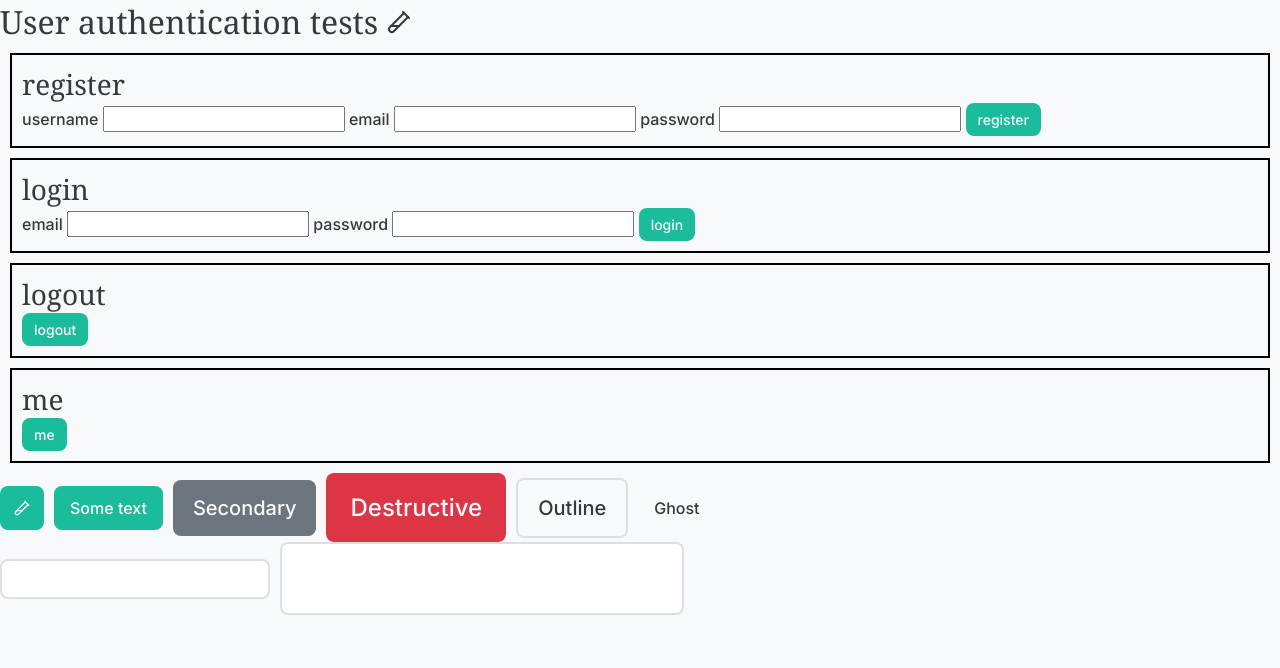
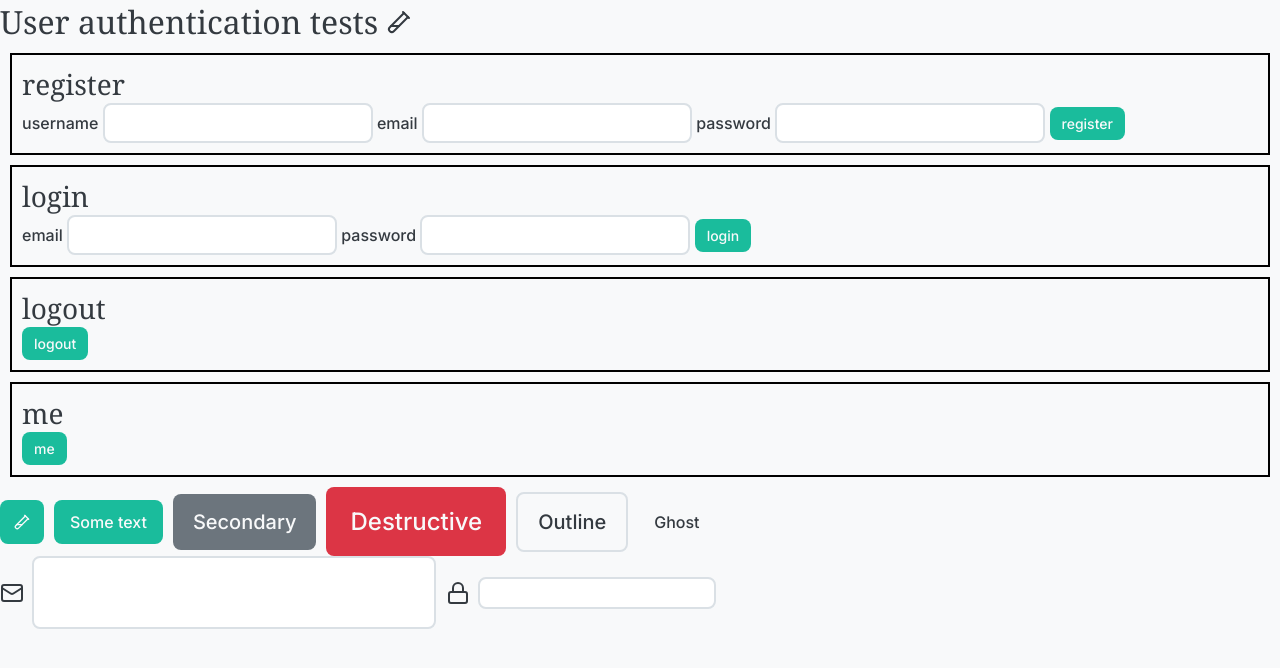
Before and after one commit to Vaalley/kohai-ui, a SvelteKit app: page / in a window 1280 px wide. Shown: the top 668 px of the page. Built offline with nearby package versions, Linux system fonts and the light colour scheme; no server answers.

Commit message:
input done-ish
can definitely be improved

```diff
--- a/src/components/atoms/Input/Input.css
+++ b/src/components/atoms/Input/Input.css
@@ -4,6 +4,13 @@
 	border: 2px solid var(--light-color-dark);
 	transition: background-color 0.2s;
 	transition: border 0.1s;
+}
+
+.input-container {
+	display: inline-flex;
+	justify-content: center;
+	align-items: center;
+	gap: var(--spacing-sm);
 }
 
 /* Sizes */
@@ -30,15 +37,7 @@
 }
 
 /* Focus */
-.input:active,
 .input:focus {
 	border: 2px solid var(--primary-color);
 	outline: none;
 }
-
-/* Icon */
-.input svg {
-	width: 1rem;
-	height: 1rem;
-	flex-shrink: 0;
-}
--- a/src/components/atoms/Input/Input.svelte
+++ b/src/components/atoms/Input/Input.svelte
@@ -3,12 +3,15 @@
 
 	let {
 		size = "md",
-		icon,
+		children,
 		...rest
 	} = $props();
 </script>
+<div class="input-container">
+	{@render children?.()}
 
-<input
-	class="input input--{size}"
-	{...rest}
-/>
+	<input
+		class="input input--{size}"
+		{...rest}
+	/>
+</div>
--- a/src/routes/+page.svelte
+++ b/src/routes/+page.svelte
@@ -3,6 +3,8 @@
 	import Button from "../components/atoms/Button/Button.svelte";
 	import Input from "../components/atoms/Input/Input.svelte";
 	import TestTubeDiagonal from "lucide-svelte/icons/test-tube-diagonal";
+	import Mail from "lucide-svelte/icons/mail";
+	import Lock from "lucide-svelte/icons/lock";
 
 	const baseUrl = "http://localhost:2501/";
 
@@ -10,17 +12,17 @@
 		const username = (
 			document.getElementById(
 				"registerUsername",
-			) as HTMLInputElement
+			)
 		)?.value ?? "";
 		const email = (
 			document.getElementById(
 				"registerEmail",
-			) as HTMLInputElement
+			)
 		)?.value ?? "";
 		const password = (
 			document.getElementById(
 				"registerPassword",
-			) as HTMLInputElement
+			)
 		)?.value ?? "";
 
 		await fetch(baseUrl + "auth/register", {
@@ -44,12 +46,12 @@
 		const email = (
 			document.getElementById(
 				"loginEmail",
-			) as HTMLInputElement
+			)
 		)?.value ?? "";
 		const password = (
 			document.getElementById(
 				"loginPassword",
-			) as HTMLInputElement
+			)
 		)?.value ?? "";
 
 		await fetch(baseUrl + "auth/login", {
@@ -115,7 +117,7 @@
 		>
 			<h2>register</h2>
 			<label for="registerUsername">username</label>
-			<input
+			<Input
 				type="text"
 				name="registerUsername"
 				id="registerUsername"
@@ -124,14 +126,14 @@
 			/>
 
 			<label for="registerEmail">email</label>
-			<input
+			<Input
 				type="email"
 				name="registerEmail"
 				id="registerEmail"
 			/>
 
 			<label for="registerPassword">password</label>
-			<input
+			<Input
 				type="password"
 				name="registerPassword"
 				id="registerPassword"
@@ -154,10 +156,10 @@
 		>
 			<h2>login</h2>
 			<label for="loginEmail">email</label>
-			<input type="email" name="loginEmail" id="loginEmail" />
+			<Input type="email" name="loginEmail" id="loginEmail" />
 
 			<label for="loginPassword">password</label>
-			<input
+			<Input
 				type="password"
 				name="loginPassword"
 				id="loginPassword"
@@ -213,13 +215,9 @@
 			<Button variant="ghost">Ghost</Button>
 		</div>
 		<div style="display: flex; align-items: center; gap: 10px">
-			<Input icon="mail" />
+			<Input size="xl"><Mail /></Input>
 
-			<Input
-				icon="lock"
-				type="password"
-				size="xl"
-			/>
+			<Input type="password" size="sm"><Lock /></Input>
 		</div>
 	</section>
 </main>
```
